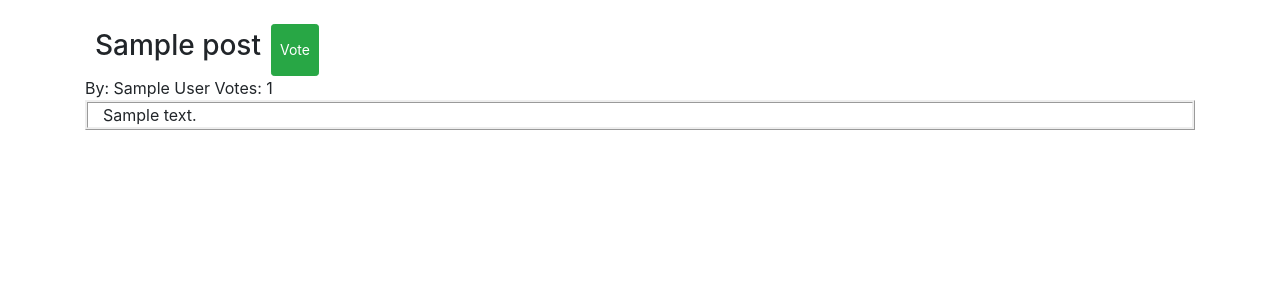
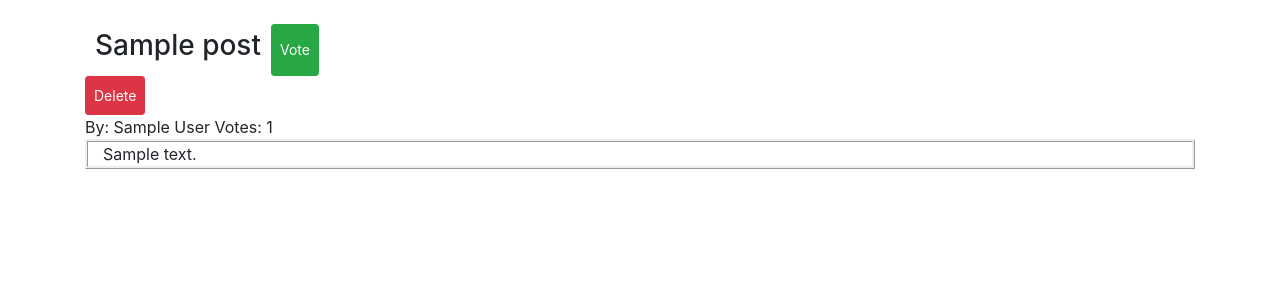
Before and after one commit to hupijekku/tsoha, a Flask app: page /posts in a window 1280 px wide. Shown: the part 56-356 px from the top of the page. Run offline with Flask 2, Linux system fonts and the light colour scheme; a user stored in the database is signed in; tables that the repository leaves empty hold one stand-in row (values such as "Sample post"); some libraries are stand-ins or nearby versions.

Commit message:
Deleting posts

```diff
--- a/application/posts/views.py
+++ b/application/posts/views.py
@@ -21,27 +21,42 @@ def posts_index():
 def posts_form():
     return render_template("posts/new.html", form = PostForm())
 
-@app.route("/posts/<post_id>/", methods=["POST"])
+@app.route("/posts/<post_id>/", methods=["GET", "POST"])
 @login_required
 def posts_vote(post_id):
-    p = Post.query.get(post_id)
+    if request.method == "POST":
+        p = Post.query.get(post_id)
 
-    # Check if user has already voted this post
-    stmt = text("SELECT id FROM vote WHERE user_id = :u_id AND post_id = :p_id").params(u_id=current_user.id, p_id=post_id)
-    res = db.engine.execute(stmt)
-    response = []
-    for row in res:
-        response.append(row)
-    # If so, don't let the user vote again.
-    if len(response) > 0:
-        return redirect(url_for("posts_index"))
+        # Check if user has already voted this post
+        stmt = text("SELECT id FROM vote WHERE user_id = :u_id AND post_id = :p_id").params(u_id=current_user.id, p_id=post_id)
+        res = db.engine.execute(stmt)
+        response = []
+        for row in res:
+            response.append(row)
+        # If so, don't let the user vote again.
+        if len(response) > 0:
+            return redirect(url_for("posts_index"))
 
-    # User hasn't voted yet, add a vote to 'vote' table
-    v = Vote(current_user.id, p.id)
-    db.session().add(v)
-    db.session().commit()
+        # User hasn't voted yet, add a vote to 'vote' table
+        v = Vote(current_user.id, p.id)
+        db.session().add(v)
+        db.session().commit()
+    elif request.method == "GET":
+        posts = Post.query.filter_by(id=post_id)
+        post_list = []
+        for post in posts:
+            post_list.append((post, User.query.get(post.user_id).full_name, Vote.get_post_vote_count(post.id)))
+        return render_template("/posts/list.html", posts = post_list)
+    return redirect(url_for("posts_index"))
 
-    return redirect(url_for("posts_index"))
+@app.route("/posts/<post_id>/delete", methods=["POST"])
+@login_required
+def posts_delete(post_id):
+    post = Post.query.get(post_id)
+    if post.user_id == current_user.id:
+        db.session().delete(post)
+        db.session().commit()
+    return redirect(request.referrer)
 
 @app.route("/posts/", methods=["POST"])
 @login_required
--- a/application/templates/posts/list.html
+++ b/application/templates/posts/list.html
@@ -7,6 +7,11 @@
                 <h3> {{ post[0].title }} </h3>
                 <button type="submit" class="btn btn-success btn-sm p-2">Vote</button>
             </form>
+            {% if post[0].user_id == current_user.id %}
+            <form class="eform" method="POST" action="{{ url_for('posts_delete', post_id=post[0].id) }}">
+                <button type="submit" class="btn btn-danger btn-sm p-2">Delete</button>
+            </form>
+            {% endif %}
             By: {{ post[1] }} Votes: {{ post[2] }}
             <div class="container econtent">
                 {{ post[0].content }}
```
